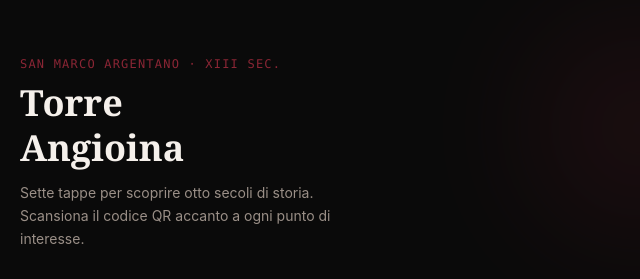
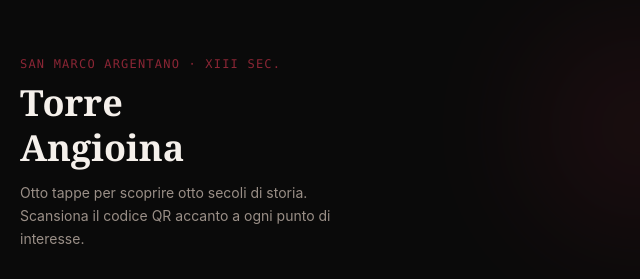
Before and after one commit to axzoso/Torre-Angiona-Audioguida, an Astro site: page / in a window 1280 px wide. Shown: the top 279 px of the page, 0-640 px from the left. Built offline with nearby package versions, Linux system fonts and the light colour scheme; Astro itself is replaced by a stand-in of ours.

Commit message:
Fixing text homepage

```diff
--- a/src/pages/index.astro
+++ b/src/pages/index.astro
@@ -22,7 +22,7 @@ import audioguides from '../data/audioguides.json';
           Torre<br />Angioina
         </h1>
         <p class="mt-3 text-sm leading-relaxed max-w-xs" style="color: var(--text-secondary)">
-          Sette tappe per scoprire otto secoli di storia. Scansiona il codice QR accanto a ogni punto di interesse.
+          Otto tappe per scoprire otto secoli di storia. Scansiona il codice QR accanto a ogni punto di interesse.
         </p>
       </div>
       <div class="shrink-0 mt-1">
```
